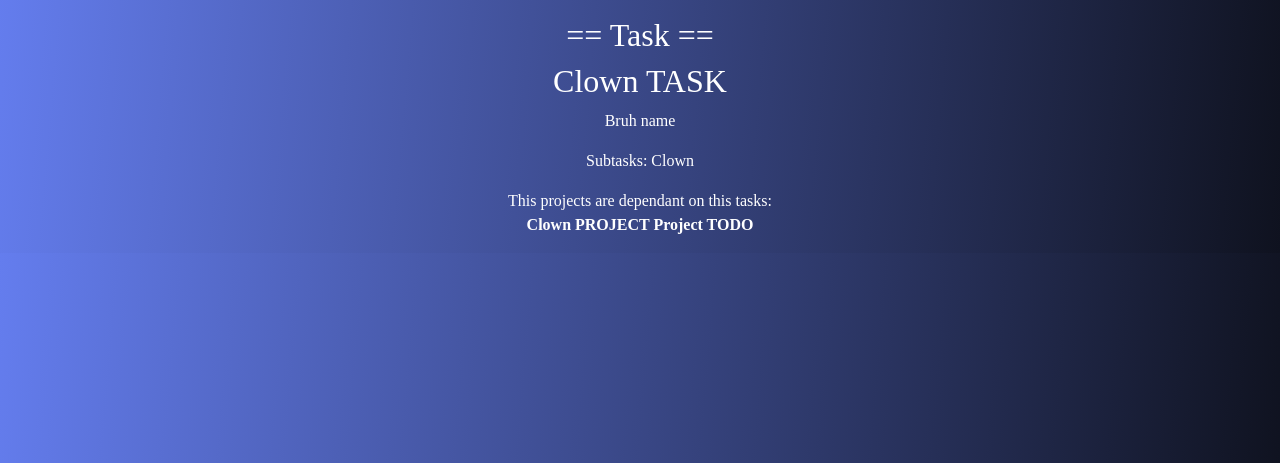
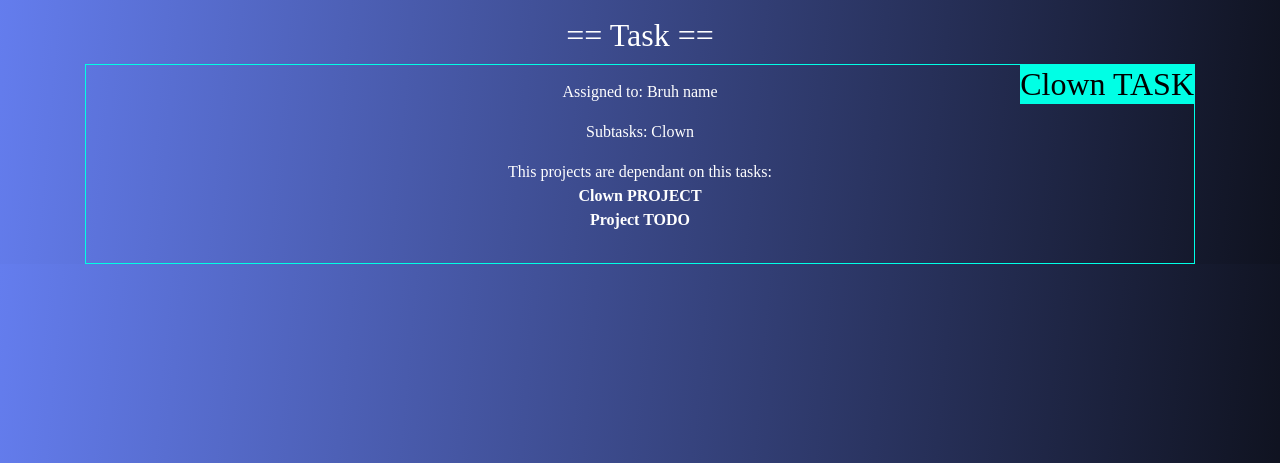
Before and after one commit to wanisramdani/taskmanagement, a Django app: page /clients/taskProfile/12 in a window 1280 px wide. Shown: the part 40-503 px from the top of the page. Run offline with Django 3.2, Linux system fonts and the light colour scheme; data comes from the database, SQL or seed files in the repository; some libraries are stand-ins or nearby versions.

Commit message:
Fix typos

```diff
--- a/managementApp/clients/templates/clients/profile/project.html
+++ b/managementApp/clients/templates/clients/profile/project.html
@@ -5,7 +5,7 @@
         <h2>{{ project.title }}</h2>
         <p><a href="{% url 'clients:clientProfile' id=project.responsible_client.id %}"> {{ project.responsible_client }}</a> </p>
 
-        <p> TAsks:
+        <p> Tasks:
             {% for task in project.tasks.all %}
             <a href="{% url 'clients:taskProfile' id=task.id %}"> {{ task.title }}</a>
             {% endfor %}
--- a/managementApp/clients/templates/clients/profile/subtask.html
+++ b/managementApp/clients/templates/clients/profile/subtask.html
@@ -11,4 +11,5 @@
         </p>
     </div>
 </div>
+
 {% endblock %}
--- a/managementApp/clients/templates/clients/profile/task.html
+++ b/managementApp/clients/templates/clients/profile/task.html
@@ -1,9 +1,9 @@
 {% extends "layout/base.html" %} {% block content %}
 <div class="task-profile">
     <h2>== Task ==</h2>
-    <div>
-        <h2>{{ task.title }}</h2>
-        <p><a href="{% url 'clients:clientProfile' id=task.responsible_client.id %}"> {{ task.responsible_client }}</a> </p>
+    <div class="obj">
+        <h2 class="obj-name">{{ task.title }}</h2>
+        <p>Assigned to: <a href="{% url 'clients:clientProfile' id=task.responsible_client.id %}"> {{ task.responsible_client }}</a> </p>
         <p> Subtasks:
             {% for subtask in task.subTasks.all %}
             <a href="{% url 'clients:subtaskProfile' id=subtask.id %}"> {{ subtask.title }}</a>
@@ -12,10 +12,9 @@
 
         <p> This projects are dependant on this tasks: <br>
             {% for project in projects %}
-            <b class="obj-name" ><a href="{% url 'clients:projectProfile' id=project.id %}"> {{ project.title }}</a>
-            </b>
+            <b><a href="{% url 'clients:projectProfile' id=project.id %}"> {{ project.title }}</a>
+                <br></b>
             {% endfor %}
-
         </p>
     </div>
 </div>
```
